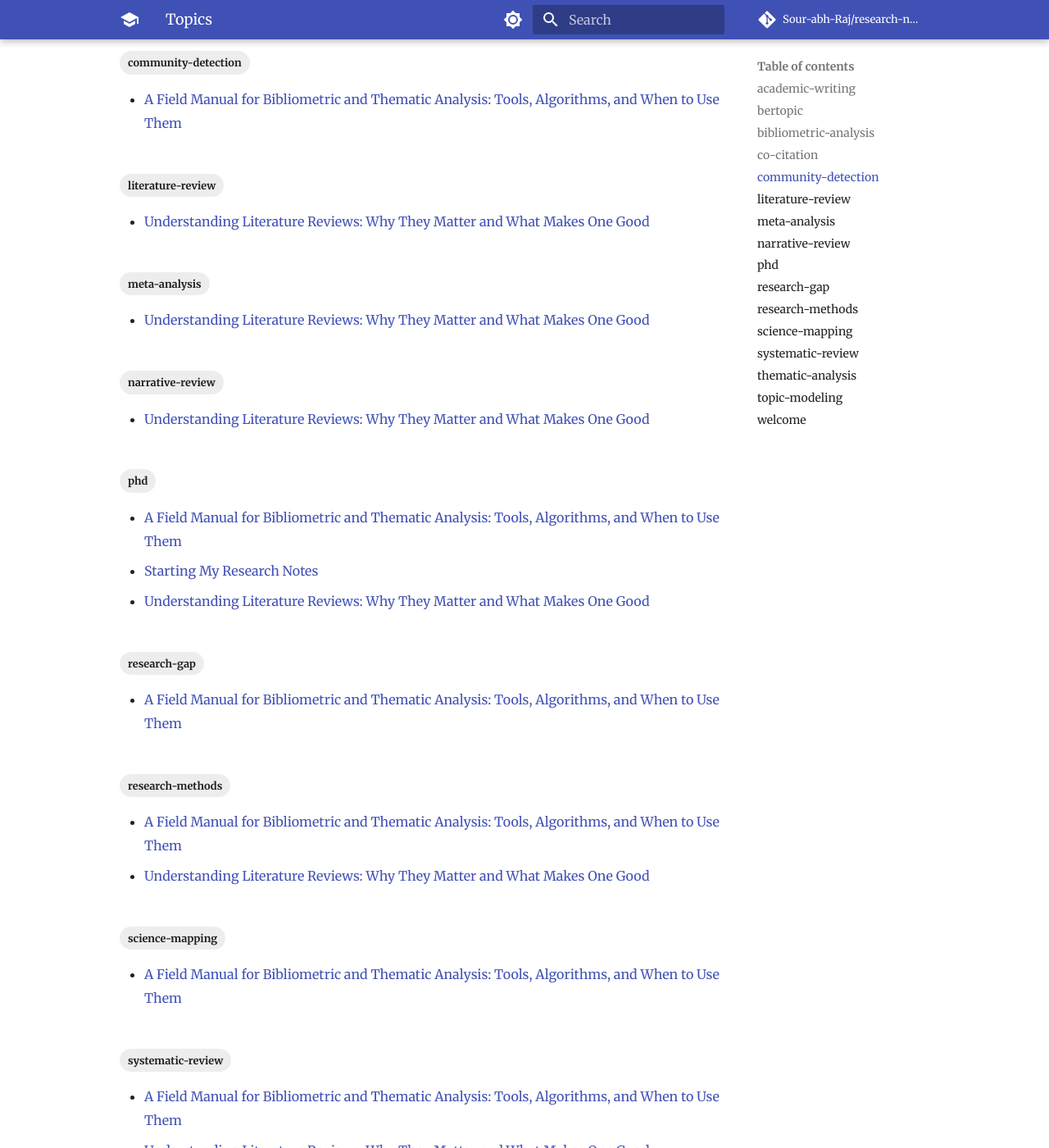
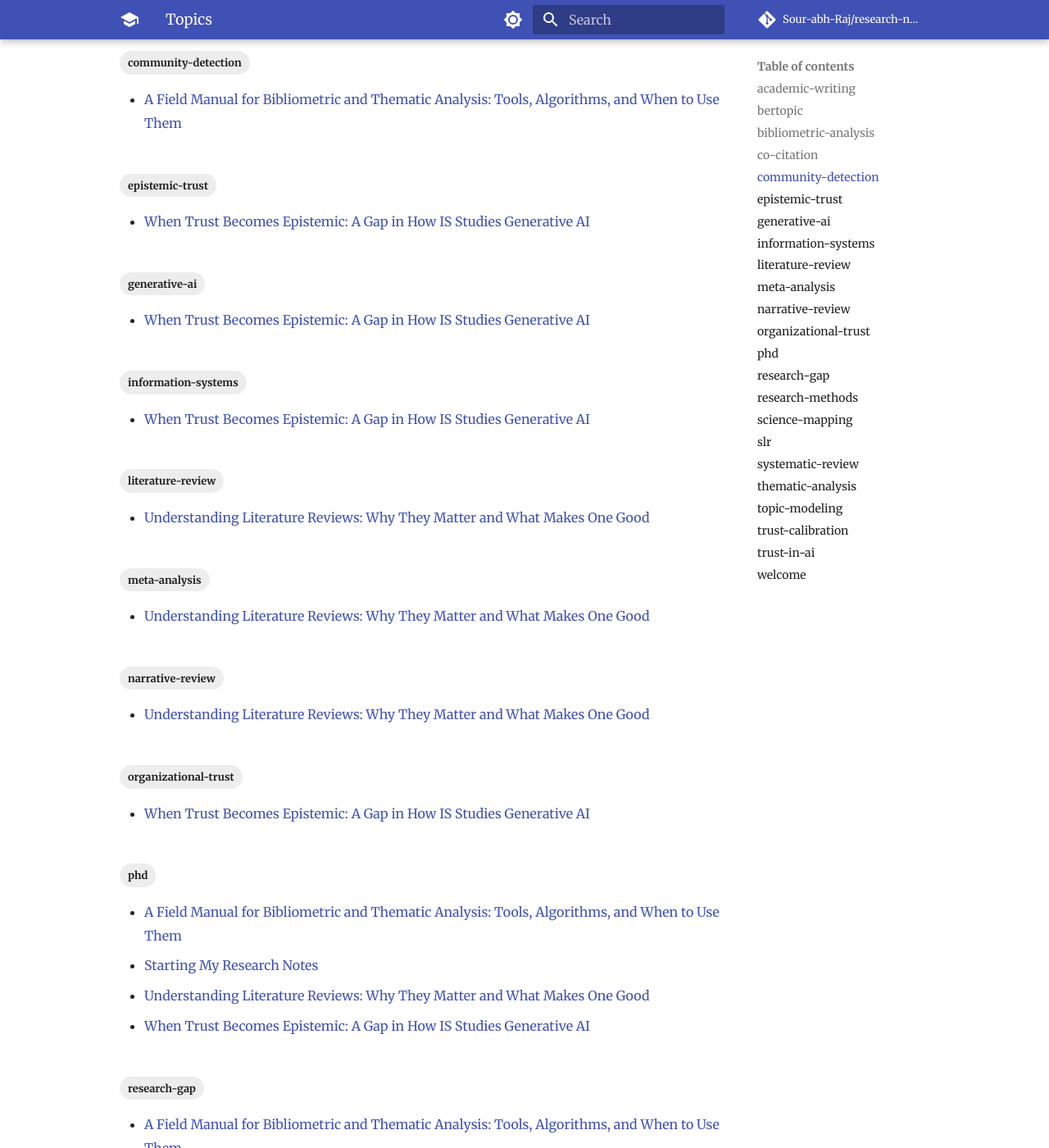
Before and after one commit to Sour-abh-Raj/research-notes, an MkDocs documentation site: the page built from docs/tags.md, in a window 1280 px wide and 1400 px high, scrolled down 866 px. Shown: the whole window at 82% size. Built offline with MkDocs 1.6.1 and Material for MkDocs 9.7.7, drawn with Linux system fonts in a browser that asks for light colours; comment, search, counter and statistics services are not loaded; part of the change alters nothing that is shown; some of the changed text lies outside the part shown.

Commit message:
Add Research Log #1: epistemic trust in generative AI (IS gap)
New Research Log category. Argues IS frames GenAI trust as adoption,
not epistemic; output-trust is sparse and fragmented across industries;
proposes Mayer ABI + institution-based trust + Lee & See calibration
as the bridge. Updates library.md table + reading-map graph.

Co-Authored-By: Claude Opus 4.8 <noreply@anthropic.com>

````diff
--- /dev/null
+++ b/docs/blog/posts/epistemic-trust-generative-ai-gap.md
@@ -0,0 +1,214 @@
+---
+date: 2026-06-10
+slug: epistemic-trust-generative-ai-gap
+authors:
+  - soura
+categories:
+  - Research Log
+tags:
+  - epistemic-trust
+  - generative-ai
+  - trust-in-ai
+  - information-systems
+  - research-gap
+  - trust-calibration
+  - organizational-trust
+  - slr
+  - phd
+description: >-
+  A research-log entry from my preliminary SLR: in IS, trust in generative AI is
+  framed almost entirely as an *adoption* problem, while trust in the *output* —
+  an epistemic problem — is studied sparsely and scattered across industries. The
+  gap, and why Mayer's ABI, institutional trust, and Lee & See's calibration may
+  bridge it.
+---
+
+# When Trust Becomes Epistemic: A Gap in How IS Studies Generative AI
+
+This is the first entry in a new **Research Log** — a place to document my own SLR as it actually
+unfolds, arguments and dead-ends included, rather than only the polished methods notes in my
+[Literature Reviews](understanding-literature-reviews.md) series. Think of it as working notes:
+provisional, citable, and revised as the corpus grows.
+
+The question I started from is narrow and, I think, important: **how do organizations come to trust —
+or distrust — the *content that generative AI produces*?** Not whether they adopt the tools. Whether
+they believe what the tools *say*. That distinction turned out to be the whole story.
+
+<!-- more -->
+
+!!! note "Status: preliminary"
+    These are early findings from a still-growing corpus, written to be argued with. The bibliometric
+    machinery behind them — co-citation maps, BERTopic themes, thematic strategic diagrams — is the
+    subject of the [field-manual post](bibliometric-analysis-field-manual.md); here I'm reporting what
+    that machinery is starting to *show*.
+
+## Two different things we call "trust"
+
+Most of the confusion in this literature dissolves once you separate two questions that the word
+"trust" quietly fuses together:
+
+- **Adoption trust** — *will I use this system?* Trust here is an antecedent of behaviour: a
+  determinant in the lineage of TAM, UTAUT, and the IS trust models, sitting alongside perceived
+  usefulness and ease of use, predicting intention to adopt.
+- **Epistemic trust** — *should I believe what this system tells me?* Trust here is about the system as
+  a **source of knowledge** — a testifier whose claims I might accept, doubt, or verify. It governs
+  *reliance on the output*, not acceptance of the tool.
+
+These are not the same construct, and conflating them is consequential. A clinician can wholeheartedly
+*adopt* an AI scribe (high adoption trust) while being entirely right to *distrust any given sentence*
+it generates (low, well-calibrated epistemic trust). Generative AI is the first workplace technology
+where this split is the *normal* case rather than an edge case, because its core output is
+**fluent, plausible, and not reliably true**. Fluency decouples persuasiveness from accuracy — and that
+is precisely an epistemic problem, not an adoption one.
+
+The philosophical roots are older than the technology. Epistemic trust is the trust we place in others
+*as sources of knowledge* — the basis of accepting testimony we cannot independently verify (Hardwig,
+1991), policed in ordinary communication by mechanisms of **epistemic vigilance** (Sperber et al.,
+2010). Generative AI breaks the assumptions those mechanisms rely on: there is no human source with a
+competence or an honesty to assess, yet the output wears all the linguistic signals of both.
+
+> Hardwig, J. (1991). *The role of trust in knowledge.* **The Journal of Philosophy, 88(12)**, 693–708.
+> [doi:10.2307/2027007](https://doi.org/10.2307/2027007)
+
+> Sperber, D., Clément, F., Heintz, C., Mascaro, O., Mercier, H., Origgi, G., & Wilson, D. (2010).
+> *Epistemic vigilance.* **Mind & Language, 25(4)**, 359–393.
+> [doi:10.1111/j.1468-0017.2010.01394.x](https://doi.org/10.1111/j.1468-0017.2010.01394.x)
+
+## What the literature actually does — and where it splits
+
+Here is the pattern I keep seeing in the corpus, and it has a clean shape:
+
+1. **The concern is everywhere — *outside* IS.** Trust in AI-generated content is being actively
+   discussed across industry and domain literatures: medicine, law, journalism, education, software
+   engineering, finance. In each, practitioners are worrying, in their own vocabulary, about believing
+   machine output. The concern is real and broad.
+
+2. **Inside IS, trust in GenAI is framed as *adoption*.** When the IS literature engages generative AI
+   and trust, it overwhelmingly does so through the **adoption** lens — trust as an antecedent of use
+   intention. That framing is doing what IS trust research has always done well (McKnight et al., 2002;
+   the long TAM/UTAUT tradition), but it answers the *wrong question* for this technology. **Trust in
+   the output itself is studied only sparsely.**
+
+3. **The epistemic question is exploding — but fragmented.** There is a recent, fast-growing body of
+   work that *does* take the epistemic problem seriously. But it is **context-bound and scattered**:
+   a study of radiologists trusting diagnostic suggestions here, of lawyers trusting drafted briefs
+   there, of students trusting AI tutors elsewhere. Each is anchored to its industry. What's missing is
+   the layer *above* them.
+
+```mermaid
+graph TD
+    GA[Trust in generative AI]
+    GA --> AD["IS framing:<br/>ADOPTION problem<br/>(well-developed)"]
+    GA --> EP["Epistemic framing:<br/>trust in the OUTPUT"]
+    EP --> IND["Scattered across industries<br/>(med · law · journ · edu · SE)"]
+    EP --> ISGAP["IS-theoretic framework<br/>for organizational settings<br/>❓ MISSING"]
+
+    classDef have fill:#e0f2f1,stroke:#00897b,color:#004d40;
+    classDef gap fill:#fff3e0,stroke:#e65100,color:#bf360c;
+    class AD,IND have;
+    class ISGAP gap;
+```
+
+## The gap, stated precisely
+
+So the gap is not "nobody studies trust in AI." It is sharper than that:
+
+> There is no **information-systems-theoretic framework** for how **epistemic trust in AI-generated
+> content** forms, operates, and is governed **in organizational settings**. The phenomenon is studied
+> richly but in industry silos; IS, which owns the organizational-technology lens, has been looking at
+> the adjacent (adoption) question instead.
+
+This is the kind of gap the [first post](understanding-literature-reviews.md) called the most valuable
+thing a review can surface: not an absence of attention, but a **bifurcation** — two literatures that
+should be in contact and aren't. On one side, a mature IS tradition of trust *theory* aimed at
+adoption. On the other, a burst of empirical, epistemic, context-specific work with no shared
+theoretical spine. The contribution is to build the bridge.
+
+## The bridge: three trust theories that already fit
+
+What surprised me — and what makes me think this is tractable rather than just a complaint — is that
+the theoretical apparatus for the bridge **already exists** in the classical trust literature. Three
+frameworks map onto organizational epistemic trust in GenAI almost directly, each covering a different
+facet:
+
+### Mayer, Davis & Schoorman's ABI model — *the trustee's properties*
+
+> Mayer, R. C., Davis, J. H., & Schoorman, F. D. (1995). *An integrative model of organizational trust.*
+> **Academy of Management Review, 20(3)**, 709–734. [doi:10.2307/258792](https://doi.org/10.2307/258792)
+
+ABI decomposes trustworthiness into **Ability, Benevolence, Integrity**, with trust enabling
+risk-taking under perceived risk. Re-read for AI-generated content, it becomes a diagnostic — and a
+*productive friction*:
+
+- **Ability** → the model's competence/accuracy on *this* task. Maps cleanly, and is exactly what
+  fluency masks.
+- **Integrity** → consistency, adherence to stated principles, predictability of behaviour. Maps
+  reasonably — and connects to alignment and guardrails.
+- **Benevolence** → goodwill toward the truster. This is where it *strains*: a model has no goodwill,
+  which forces the interesting question of whether organizational benevolence relocates to the
+  *vendor* or the *deploying organization*. That strain is itself a research finding.
+
+### Institution-based trust — *the organizational scaffolding*
+
+> McKnight, D. H., Cummings, L. L., & Chervany, N. L. (1998). *Initial trust formation in new
+> organizational relationships.* **Academy of Management Review, 23(3)**, 473–490.
+> [doi:10.2307/259290](https://doi.org/10.2307/259290)
+
+McKnight and colleagues' **institution-based trust** — *structural assurances* and *situational
+normality* — explains why people extend trust before any direct experience. In organizations, trust in
+AI output is never just dyadic: it is shaped by procurement, governance policy, sanctioned use,
+vendor reputation, and audit. Institution-based trust is the construct that carries the **organizational
+context** the IS lens is supposed to contribute, and which the industry-silo studies mostly hold fixed.
+
+### Lee & See's trust calibration — *appropriate reliance on the output*
+
+> Lee, J. D., & See, K. A. (2004). *Trust in automation: Designing for appropriate reliance.*
+> **Human Factors, 46(1)**, 50–80. [doi:10.1518/hfes.46.1.50_30392](https://doi.org/10.1518/hfes.46.1.50_30392)
+
+This is the most direct bridge of the three, because it is *already* about reliance on machine output.
+Lee & See's central idea is **calibration** — trust should *match* the system's actual capability.
+**Over-trust → misuse** (believing a hallucination); **under-trust → disuse** (ignoring a correct
+answer). Their vocabulary of *calibration, resolution, and specificity of trust* is built for exactly
+the epistemic question: not "do you trust the AI" but "do you trust *this output, this much, here.*"
+For a fluent-but-unreliable generator, calibrated epistemic trust is the whole game.
+
+!!! abstract "How the three combine"
+    They aren't competitors — they're **layers**. ABI describes the *properties of the trustee* (the
+    model/vendor); institution-based trust describes the *organizational scaffolding* that licenses
+    trust before experience; Lee & See describe the *moment-to-moment calibration* of reliance on
+    actual output. Stacked, they sketch a candidate IS framework: organizational epistemic trust in
+    AI-generated content as a function of perceived model trustworthiness, institutional assurances,
+    and calibrated reliance — the bridge across the bifurcation.
+
+```mermaid
+graph LR
+    M["Mayer ABI<br/>trustee properties"] --> F[IS framework:<br/>organizational epistemic<br/>trust in AI output]
+    I["Institution-based trust<br/>organizational scaffolding"] --> F
+    L["Lee & See<br/>calibrated reliance"] --> F
+
+    classDef t fill:#e8eaf6,stroke:#3f51b5,color:#1a237e;
+    classDef f fill:#e0f2f1,stroke:#00897b,color:#004d40;
+    class M,I,L t;
+    class F f;
+```
+
+## Where this goes next
+
+This entry stakes a claim; it doesn't yet prove it. The next moves in the log:
+
+- **Quantify the bifurcation.** Use co-word and BERTopic analysis on the corpus to *show* the
+  adoption-vs-epistemic split and the recent epistemic burst, rather than just asserting it — exactly
+  the [gap-detection methods](bibliometric-analysis-field-manual.md#part-4-finding-the-gap) (strategic
+  diagrams, burst detection, structural holes between the IS-adoption and industry-epistemic clusters).
+- **Map the silos.** Co-citation / bibliographic-coupling maps to confirm the industry-specific studies
+  really do form separate communities with weak bridges to IS trust theory.
+- **Formalize the framework.** Turn the three-layer sketch above into propositions an empirical IS study
+  could test.
+
+If the maps confirm the shape, the gap is real and the bridge is buildable — and that is a research
+programme, not just a literature review.
+
+---
+
+*Research Log · Entry 1. These notes accompany an in-progress systematic literature review on epistemic
+trust in generative AI in organizations. They will be revised as the corpus and the analysis grow.*
--- a/docs/library.md
+++ b/docs/library.md
@@ -25,29 +25,40 @@ graph LR
     P2["📄 Paré et al. (2015)<br/>Typology of Literature Reviews"]
     P3["📄 Grootendorst (2022)<br/>BERTopic"]
     P4["📄 Traag, Waltman & van Eck (2019)<br/>From Louvain to Leiden"]
+    P5["📄 Mayer, Davis & Schoorman (1995)<br/>ABI Model of Trust"]
+    P6["📄 Lee & See (2004)<br/>Trust Calibration"]
+    P7["📄 McKnight et al. (1998)<br/>Institution-based Trust"]
     A1["📝 Understanding Literature Reviews"]
     A2["📝 Bibliometric & Thematic Analysis Field Manual"]
+    A3["📝 When Trust Becomes Epistemic"]
     T1(["Research methods"])
     T2(["Literature reviews"])
     T3(["Science mapping"])
     T4(["Topic modeling"])
+    T5(["Trust in AI"])
+    T6(["Epistemic trust"])
 
     P1 --> A1
     P2 --> A2
     P3 --> A2
     P4 --> A2
+    P5 --> A3
+    P6 --> A3
+    P7 --> A3
     A1 --- T1
     A1 --- T2
     A2 --- T1
     A2 --- T3
     A2 --- T4
+    A3 --- T5
+    A3 --- T6
 
     classDef paper fill:#e8eaf6,stroke:#3f51b5,color:#1a237e;
     classDef article fill:#e0f2f1,stroke:#00897b,color:#004d40;
     classDef topic fill:#fff,stroke:#9e9e9e,color:#424242,stroke-dasharray: 4 3;
-    class P1,P2,P3,P4 paper;
-    class A1,A2 article;
-    class T1,T2,T3,T4 topic;
+    class P1,P2,P3,P4,P5,P6,P7 paper;
+    class A1,A2,A3 article;
+    class T1,T2,T3,T4,T5,T6 topic;
 ```
 
 ## Papers read
@@ -59,6 +70,10 @@ graph LR
 | Grootendorst, M. (2022). *BERTopic: Neural topic modeling with a class-based TF-IDF procedure.* arXiv:2203.05794. [arxiv](https://arxiv.org/abs/2203.05794) | Topic modeling · Thematic analysis | [Bibliometric & Thematic Analysis Field Manual](blog/posts/bibliometric-analysis-field-manual.md) | Jun 2026 |
 | Traag, V. A., Waltman, L., & van Eck, N. J. (2019). *From Louvain to Leiden: guaranteeing well-connected communities.* Scientific Reports, 9, 5233. [doi](https://doi.org/10.1038/s41598-019-41695-z) | Network science · Community detection | [Bibliometric & Thematic Analysis Field Manual](blog/posts/bibliometric-analysis-field-manual.md) | Jun 2026 |
 | Zupic, I., & Čater, T. (2015). *Bibliometric methods in management and organization.* Organizational Research Methods, 18(3), 429–472. [doi](https://doi.org/10.1177/1094428114562629) | Research methods · Science mapping | [Bibliometric & Thematic Analysis Field Manual](blog/posts/bibliometric-analysis-field-manual.md) | Jun 2026 |
+| Mayer, R. C., Davis, J. H., & Schoorman, F. D. (1995). *An integrative model of organizational trust.* Academy of Management Review, 20(3), 709–734. [doi](https://doi.org/10.2307/258792) | Trust theory · Organizational trust | [When Trust Becomes Epistemic](blog/posts/epistemic-trust-generative-ai-gap.md) | Jun 2026 |
+| Lee, J. D., & See, K. A. (2004). *Trust in automation: Designing for appropriate reliance.* Human Factors, 46(1), 50–80. [doi](https://doi.org/10.1518/hfes.46.1.50_30392) | Trust calibration · Human-automation | [When Trust Becomes Epistemic](blog/posts/epistemic-trust-generative-ai-gap.md) | Jun 2026 |
+| McKnight, D. H., Cummings, L. L., & Chervany, N. L. (1998). *Initial trust formation in new organizational relationships.* Academy of Management Review, 23(3), 473–490. [doi](https://doi.org/10.2307/259290) | Trust theory · Institution-based trust | [When Trust Becomes Epistemic](blog/posts/epistemic-trust-generative-ai-gap.md) | Jun 2026 |
+| Sperber, D., et al. (2010). *Epistemic vigilance.* Mind & Language, 25(4), 359–393. [doi](https://doi.org/10.1111/j.1468-0017.2010.01394.x) | Epistemic trust · Testimony | [When Trust Becomes Epistemic](blog/posts/epistemic-trust-generative-ai-gap.md) | Jun 2026 |
 
 !!! tip "How to read this page"
     A paper can map to more than one article over time, and an article can draw on more than one
````
